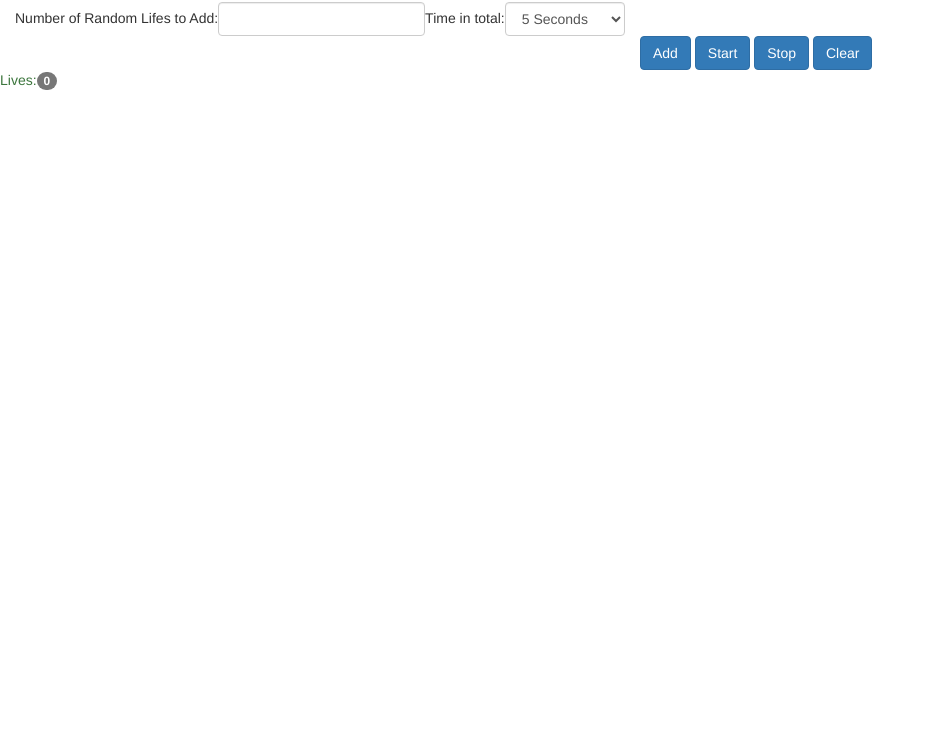
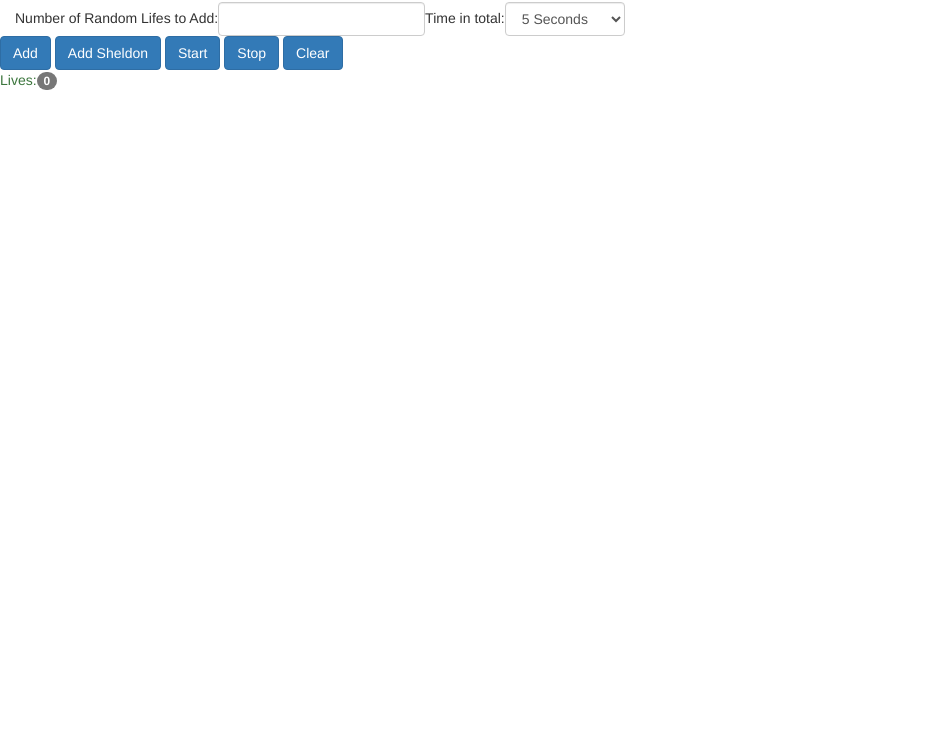
Before and after one commit to zxmmxzzxmmxz/zxmmxzzxmmxz.github.io, a plain HTML site: page index.html in a window 1280 px wide. Shown: the part 68-800 px from the top of the page, without its empty margins (0-935 px from the left). Drawn offline with nearby package versions, Linux system fonts and the light colour scheme; a script that the page names is missing.

Commit message:
Update index.html
add_sheldon

```diff
--- a/index.html
+++ b/index.html
@@ -26,13 +26,14 @@ Number of Random Lifes to Add:<input id="num_lives_start" class = "form-control"
 </form>
 </div>
 <button id = "add" class="btn btn-primary">Add</button>
+<button id = "add_sheldon" class="btn btn-primary">Add Sheldon</button>
 <button id = "start" class="btn btn-primary">Start</button>
 <button id = "stop" class="btn btn-primary">Stop</button>
 <button id = "clear" class="btn btn-primary">Clear</button>
-<div id = "drawing" class = "col-md-3 col-md-offset-3">
-</div>
 <div id = "stats">
 <p class="text-success">Lives:<span id = "lives" class = "badge">0</span></p>
 </div>
+<div id = "drawing" class = "col-md-3 col-md-offset-3">
+</div>
 </body>
 </html>
```
